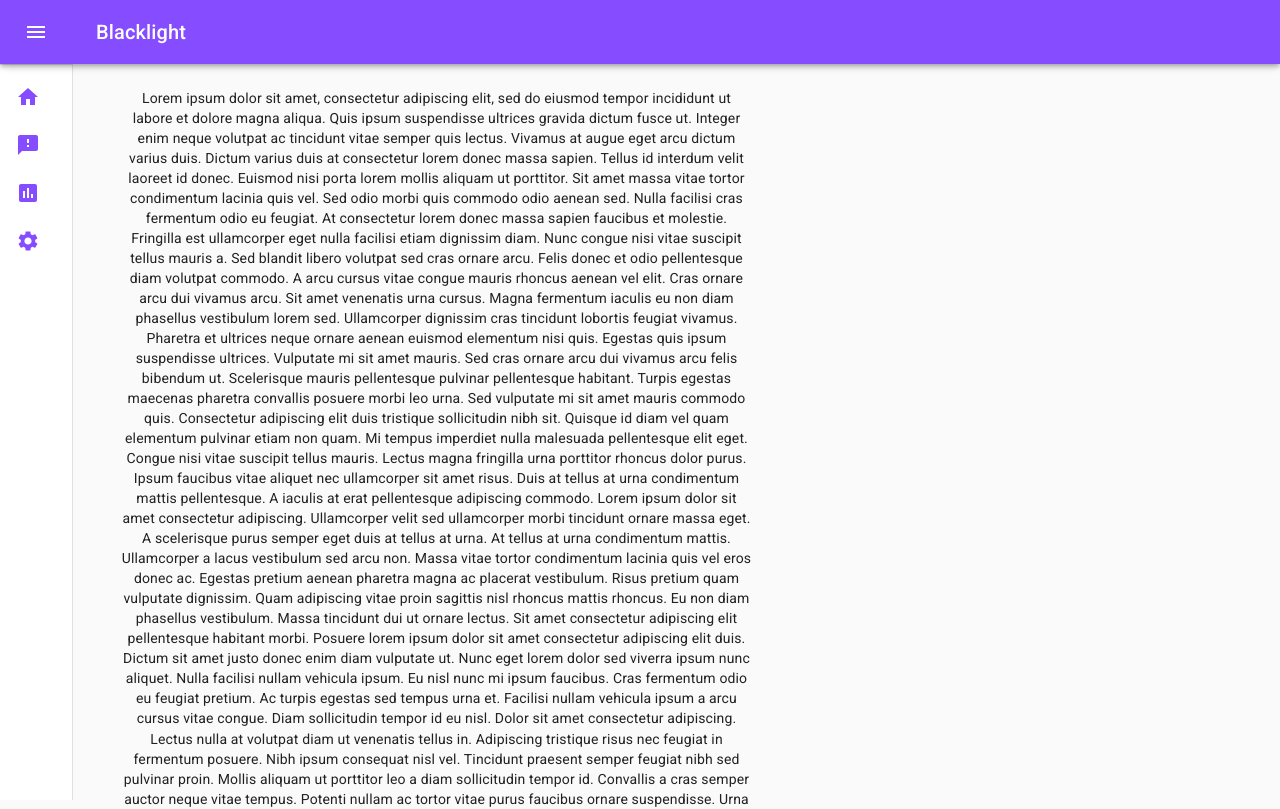
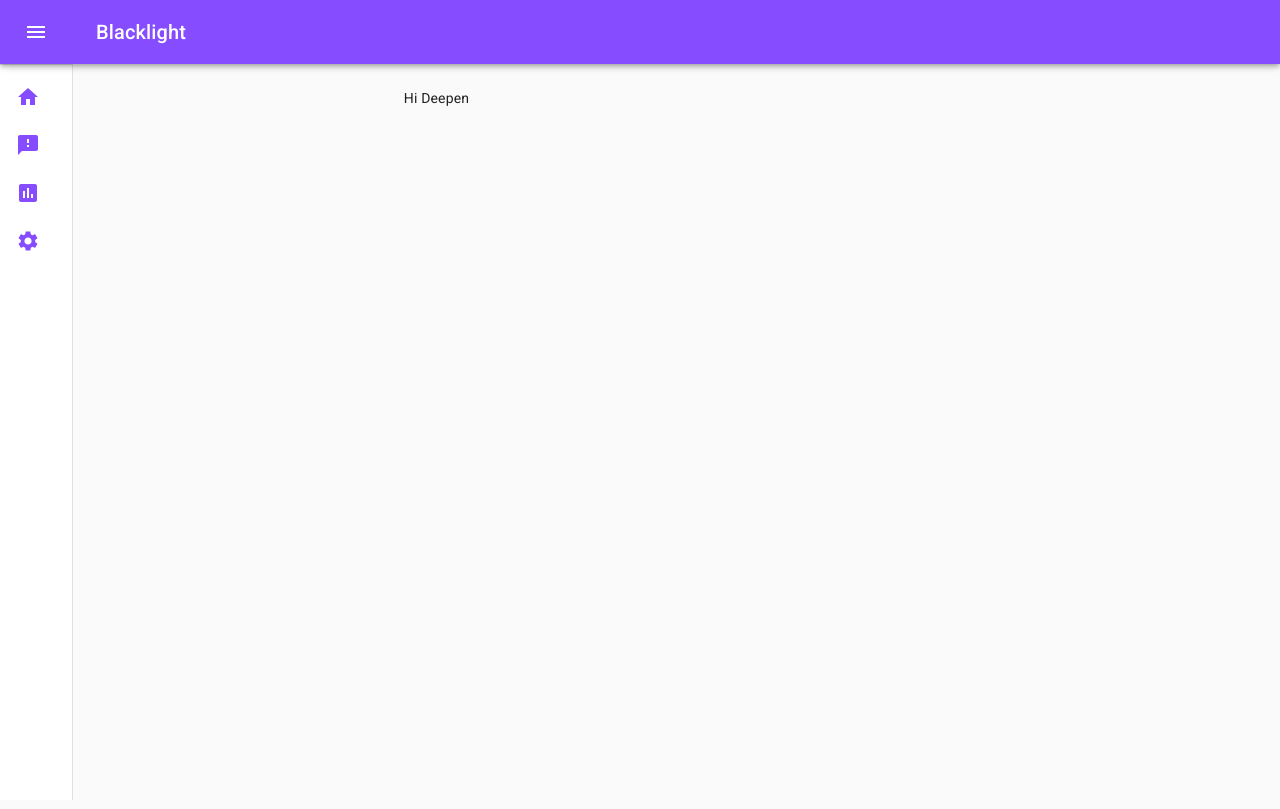
Before and after one commit to SphinxNumberNine/Blacklight, a React (Create React App) app in the folder extension/: page / in a window 1280 px wide. Shown: the top 809 px of the page. Built offline with nearby package versions, Linux system fonts and the light colour scheme.

Commit message:
Teaching deepen how to use github

```diff
--- a/extension/src/components/Header.js
+++ b/extension/src/components/Header.js
@@ -111,6 +111,7 @@ export default function Header() {
         className={clsx(classes.appBar, {
           [classes.appBarShift]: open
         })}
+        title={<img src="../assets/BLACKLIGHT.png" />}
       >
         <Toolbar>
           <IconButton
--- a/extension/src/components/HomeScreen.js
+++ b/extension/src/components/HomeScreen.js
@@ -7,75 +7,7 @@ class HomeScreen extends Component {
   }
 
   render() {
-    return (
-      <Container>
-        Lorem ipsum dolor sit amet, consectetur adipiscing elit, sed do eiusmod
-        tempor incididunt ut labore et dolore magna aliqua. Quis ipsum
-        suspendisse ultrices gravida dictum fusce ut. Integer enim neque
-        volutpat ac tincidunt vitae semper quis lectus. Vivamus at augue eget
-        arcu dictum varius duis. Dictum varius duis at consectetur lorem donec
-        massa sapien. Tellus id interdum velit laoreet id donec. Euismod nisi
-        porta lorem mollis aliquam ut porttitor. Sit amet massa vitae tortor
-        condimentum lacinia quis vel. Sed odio morbi quis commodo odio aenean
-        sed. Nulla facilisi cras fermentum odio eu feugiat. At consectetur lorem
-        donec massa sapien faucibus et molestie. Fringilla est ullamcorper eget
-        nulla facilisi etiam dignissim diam. Nunc congue nisi vitae suscipit
-        tellus mauris a. Sed blandit libero volutpat sed cras ornare arcu. Felis
-        donec et odio pellentesque diam volutpat commodo. A arcu cursus vitae
-        congue mauris rhoncus aenean vel elit. Cras ornare arcu dui vivamus
-        arcu. Sit amet venenatis urna cursus. Magna fermentum iaculis eu non
-        diam phasellus vestibulum lorem sed. Ullamcorper dignissim cras
-        tincidunt lobortis feugiat vivamus. Pharetra et ultrices neque ornare
-        aenean euismod elementum nisi quis. Egestas quis ipsum suspendisse
-        ultrices. Vulputate mi sit amet mauris. Sed cras ornare arcu dui vivamus
-        arcu felis bibendum ut. Scelerisque mauris pellentesque pulvinar
-        pellentesque habitant. Turpis egestas maecenas pharetra convallis
-        posuere morbi leo urna. Sed vulputate mi sit amet mauris commodo quis.
-        Consectetur adipiscing elit duis tristique sollicitudin nibh sit.
-        Quisque id diam vel quam elementum pulvinar etiam non quam. Mi tempus
-        imperdiet nulla malesuada pellentesque elit eget. Congue nisi vitae
-        suscipit tellus mauris. Lectus magna fringilla urna porttitor rhoncus
-        dolor purus. Ipsum faucibus vitae aliquet nec ullamcorper sit amet
-        risus. Duis at tellus at urna condimentum mattis pellentesque. A iaculis
-        at erat pellentesque adipiscing commodo. Lorem ipsum dolor sit amet
-        consectetur adipiscing. Ullamcorper velit sed ullamcorper morbi
-        tincidunt ornare massa eget. A scelerisque purus semper eget duis at
-        tellus at urna. At tellus at urna condimentum mattis. Ullamcorper a
-        lacus vestibulum sed arcu non. Massa vitae tortor condimentum lacinia
-        quis vel eros donec ac. Egestas pretium aenean pharetra magna ac
-        placerat vestibulum. Risus pretium quam vulputate dignissim. Quam
-        adipiscing vitae proin sagittis nisl rhoncus mattis rhoncus. Eu non diam
-        phasellus vestibulum. Massa tincidunt dui ut ornare lectus. Sit amet
-        consectetur adipiscing elit pellentesque habitant morbi. Posuere lorem
-        ipsum dolor sit amet consectetur adipiscing elit duis. Dictum sit amet
-        justo donec enim diam vulputate ut. Nunc eget lorem dolor sed viverra
-        ipsum nunc aliquet. Nulla facilisi nullam vehicula ipsum. Eu nisl nunc
-        mi ipsum faucibus. Cras fermentum odio eu feugiat pretium. Ac turpis
-        egestas sed tempus urna et. Facilisi nullam vehicula ipsum a arcu cursus
-        vitae congue. Diam sollicitudin tempor id eu nisl. Dolor sit amet
-        consectetur adipiscing. Lectus nulla at volutpat diam ut venenatis
-        tellus in. Adipiscing tristique risus nec feugiat in fermentum posuere.
-        Nibh ipsum consequat nisl vel. Tincidunt praesent semper feugiat nibh
-        sed pulvinar proin. Mollis aliquam ut porttitor leo a diam sollicitudin
-        tempor id. Convallis a cras semper auctor neque vitae tempus. Potenti
-        nullam ac tortor vitae purus faucibus ornare suspendisse. Urna molestie
-        at elementum eu facilisis sed odio morbi. At varius vel pharetra vel. Ut
-        diam quam nulla porttitor massa. Dui accumsan sit amet nulla facilisi.
-        Pellentesque habitant morbi tristique senectus. Orci phasellus egestas
-        tellus rutrum tellus pellentesque. Fringilla phasellus faucibus
-        scelerisque eleifend donec pretium vulputate sapien nec. Augue eget arcu
-        dictum varius duis at. Feugiat in fermentum posuere urna nec tincidunt
-        praesent. Arcu dictum varius duis at consectetur lorem. Feugiat in
-        fermentum posuere urna nec tincidunt praesent semper. Egestas maecenas
-        pharetra convallis posuere. Est lorem ipsum dolor sit amet. Sagittis id
-        consectetur purus ut faucibus pulvinar elementum integer. Tortor id
-        aliquet lectus proin nibh nisl condimentum id venenatis. Dictumst
-        vestibulum rhoncus est pellentesque elit. Volutpat diam ut venenatis
-        tellus in metus vulputate eu scelerisque. Odio morbi quis commodo odio.
-        Mollis nunc sed id semper risus in hendrerit. Amet massa vitae tortor
-        condimentum lacinia quis vel eros.
-      </Container>
-    );
+    return <Container>Hi Deepen</Container>;
   }
 }
 
```
Also changed, not shown: extension/src/assets/BLACKLIGHT.png (added).
